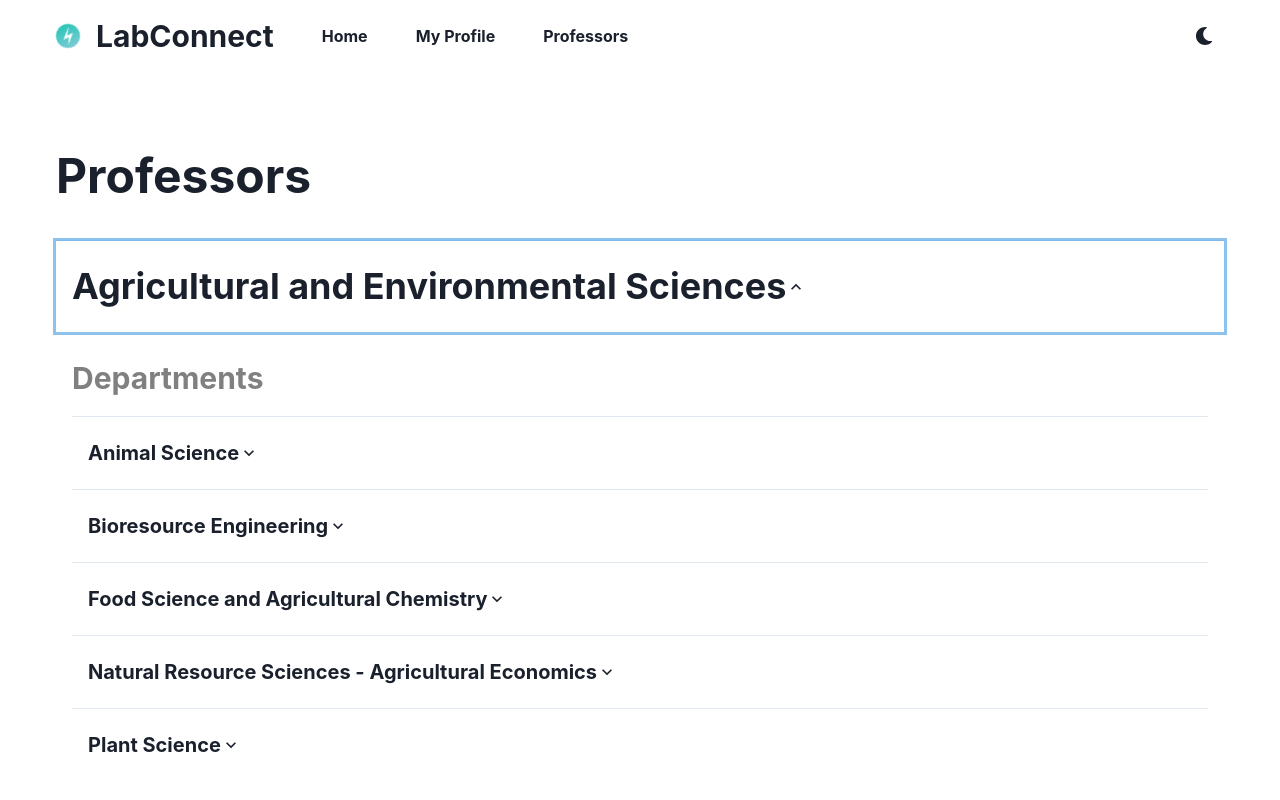
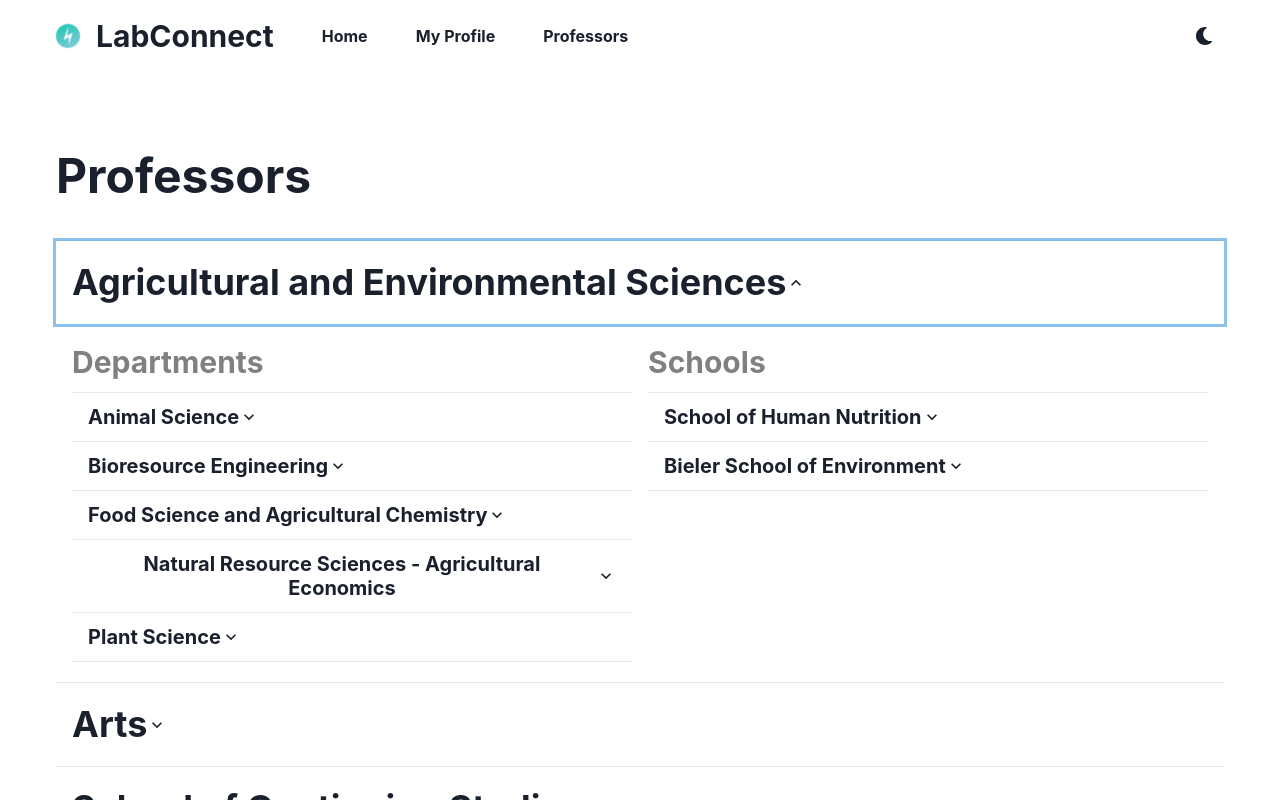
Before and after one commit to McGill-Research-App/labconnect-web, a Next.js app: page /professors in a window 1280 px wide. Both pictures are taken after a click on the button "Agricultural and Environmental Sciences". Shown: the top 800 px of the page. Built offline with nearby package versions, Linux system fonts and the light colour scheme.

Commit message:
Split Prof faculties layout into 2 columns

```diff
--- a/pages/professors/index.tsx
+++ b/pages/professors/index.tsx
@@ -9,9 +9,10 @@ import {
   List,
   ListItem,
   Text,
+  SimpleGrid,
+  Box,
 } from "@chakra-ui/react";
 import { Layout } from "../../components/Layout";
-import { ProfessorSummary } from "../../components/ProfessorSummary";
 import { NextChakraLink } from "../../components/NextChakraLink";
 import { Chakra } from "../../Chakra";
 import data from "../../utils/prof-data.json";
@@ -28,26 +29,27 @@ const ProfessorsPage = ({ cookies }: ProfessorProps) => (
         Professors
       </Heading>
 
+      {/* Structured as: Faculty –> Department/School –> Professor list */}
       <Accordion allowToggle>
-        {facdata.map((item) => {
-          return (
+        {facdata.map((item) => (
           <AccordionItem>
             <AccordionButton>
-                <Heading my={4}>{item.faculty}</Heading>
+              <Heading my={3}>{item.faculty}</Heading>
               <AccordionIcon />
             </AccordionButton>
 
             <AccordionPanel>
+              <SimpleGrid columns={2} spacing={4}>
+                {item.departments.length > 0 && (
+                  <Box>
                     <Accordion allowToggle>
-                  {item.departments.length > 0 && (
-                    <Heading as="h3" size="lg" color="gray" my={5}>
+                      <Heading as="h3" size="lg" color="gray" my={3}>
                         Departments
                       </Heading>
-                  )}
                       {item.departments.map((dept) => (
                         <AccordionItem>
                           <AccordionButton>
-                        <Heading my={4} as="h3" size="md">
+                            <Heading my={1} as="h3" size="md">
                               {dept}
                             </Heading>
                             <AccordionIcon />
@@ -65,7 +67,9 @@ const ProfessorsPage = ({ cookies }: ProfessorProps) => (
                                         .toLowerCase()}`}
                                     >
                                       <HStack spacing="3">
-                                    <Text color="gray">{professor.title}</Text>
+                                        <Text color="gray">
+                                          {professor.title}
+                                        </Text>
                                         <Text color="blackAlpha">
                                           {professor.name}
                                         </Text>
@@ -76,20 +80,26 @@ const ProfessorsPage = ({ cookies }: ProfessorProps) => (
                               </List>
                             </AccordionPanel>
                           ) : (
-                        <AccordionPanel>(Professor list here)</AccordionPanel>
+                            <AccordionPanel>
+                              (Professor list here)
+                            </AccordionPanel>
                           )}
                         </AccordionItem>
                       ))}
+                    </Accordion>
+                  </Box>
+                )}
 
                 {item.schools.length > 0 && (
-                    <Heading as="h3" size="lg" color="gray" my={5}>
+                  <Box>
+                    <Accordion allowToggle>
+                      <Heading as="h3" size="lg" color="gray" my={3}>
                         Schools
                       </Heading>
-                  )}
                       {item.schools.map((schl) => (
                         <AccordionItem>
                           <AccordionButton>
-                        <Heading my={4} as="h3" size="md">
+                            <Heading my={1} as="h3" size="md">
                               {schl}
                             </Heading>
                             <AccordionIcon />
@@ -98,50 +108,13 @@ const ProfessorsPage = ({ cookies }: ProfessorProps) => (
                         </AccordionItem>
                       ))}
                     </Accordion>
+                  </Box>
+                )}
+              </SimpleGrid>
             </AccordionPanel>
           </AccordionItem>
-          );
-        })}
+        ))}
       </Accordion>
-
-      {/* <AccordionItem>
-          <AccordionButton>
-            <Heading my={4}>Medicine and Health Sciences</Heading>
-            <AccordionIcon />
-          </AccordionButton>
-          <AccordionPanel>
-            <Accordion allowMultiple defaultIndex={[0]}>
-              <AccordionItem>
-                <AccordionButton>
-                  <Heading as="h3" size="md" my={4}>
-                    Pharmacology & Therapeutics
-                  </Heading>
-                  <AccordionIcon />
-                </AccordionButton>
-                <AccordionPanel>
-                  <List spacing={3} ml={2}>
-                    {data.map((professor) => (
-                      <ListItem>
-                        <NextChakraLink
-                          href="/professors/[id]"
-                          as={`/professors/${professor.name
-                            .replace(/\s+/g, "-")
-                            .toLowerCase()}`}
-                        >
-                          <HStack spacing="3">
-                            <Text color="gray">{professor.title}</Text>
-                            <Text color="blackAlpha">{professor.name}</Text>
-                          </HStack>
-                          {/* <ProfessorSummary prof={professor} /> */}
-      {/* </NextChakraLink>
-                      </ListItem>
-                    ))}
-                  </List>
-                </AccordionPanel>
-              </AccordionItem>
-            </Accordion>
-          </AccordionPanel>
-        </AccordionItem> */}
     </Layout>
   </Chakra>
 );
--- a/utils/faculty-data.json
+++ b/utils/faculty-data.json
@@ -1,7 +1,10 @@
 [
   {
     "faculty": "Agricultural and Environmental Sciences",
-    "schools": ["School of Human Nutrition", "Bieler School of Environment"],
+    "schools": [
+      "School of Human Nutrition",
+      "Bieler School of Environment"
+    ],
     "departments": [
       "Animal Science",
       "Bioresource Engineering",
```
Lines whose indentation alone changed are shown as unchanged.
